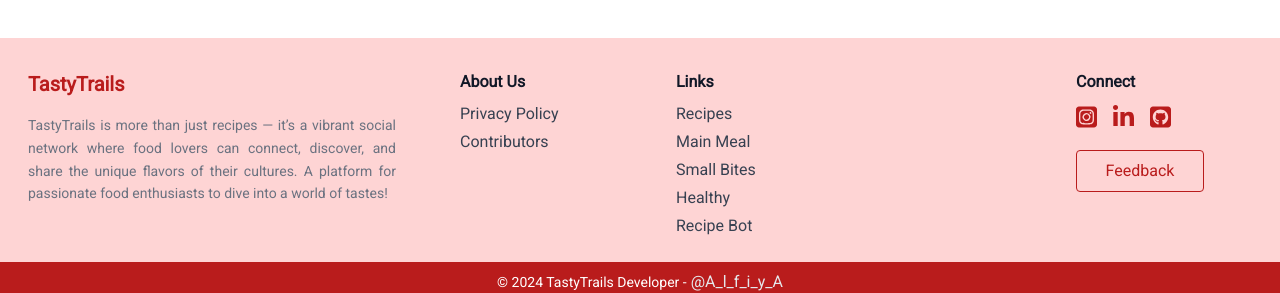
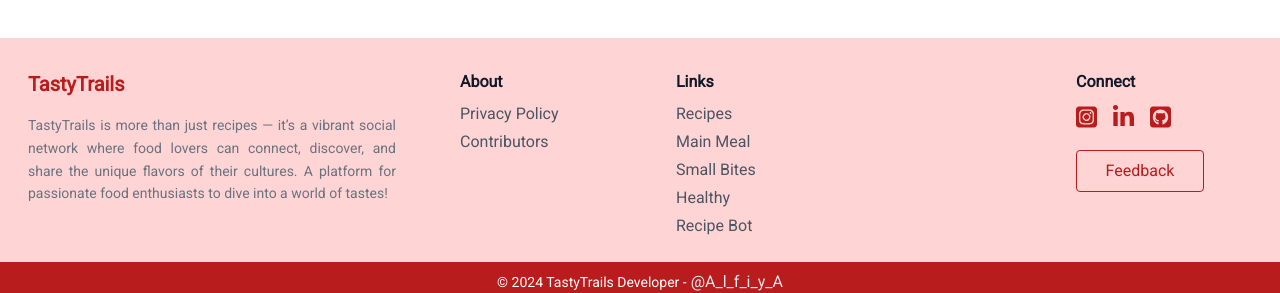
Before and after one commit to AlfiyaSiddique/TastyTrails, a React (Vite) app in the folder frontend/: page /privacy-policy in a window 1280 px wide. Shown: the part 1010-1303 px from the top of the page. Built offline with nearby package versions, Linux system fonts and the light colour scheme.

Commit message:
Footer enhanced with changes

```diff
--- a/frontend/src/Components/Footer.jsx
+++ b/frontend/src/Components/Footer.jsx
@@ -46,16 +46,16 @@ const Footer = () => {
               </p>
             </div>
 
-            <div className="flex flex-col text-gray-700  sm:ml-8 w-full sm:w-1/4 lg:w-1/4 mt-6">
+            <div className="flex flex-col text-gray-600  sm:ml-8 w-full sm:w-1/4 lg:w-1/4 mt-6">
               <ul className="space-y-1">
-              <h2 className="font-semibold text-gray-900 mb-2">About Us</h2>
+              <h2 className="font-semibold text-gray-900 mb-2">About</h2>
                 <li><a href="/privacy-policy">Privacy Policy</a></li>
                 <li><a href="/contributors">Contributors</a></li>
               </ul>
             </div>
 
             {/* Categories Section */}
-            <div className="flex flex-col text-gray-700 sm:ml-8 w-full sm:w-1/4 lg:w-1/4 mt-6">
+            <div className="flex flex-col text-gray-600 sm:ml-8 w-full sm:w-1/4 lg:w-1/4 mt-6">
               <ul className="space-y-1">
               <h2 className="font-semibold text-gray-900 mb-2">Links</h2>
                 <li><a href="/recipes">Recipes</a></li>
```
